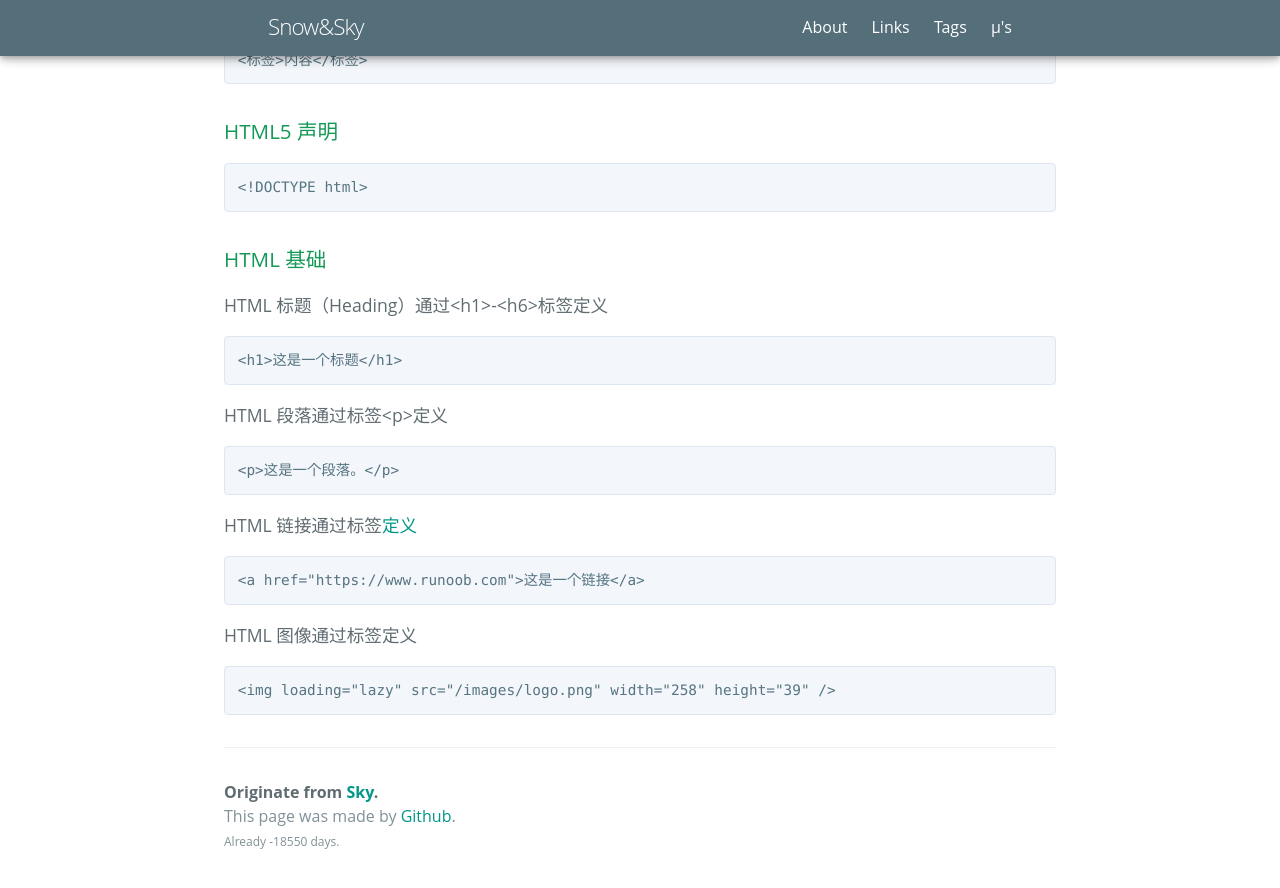
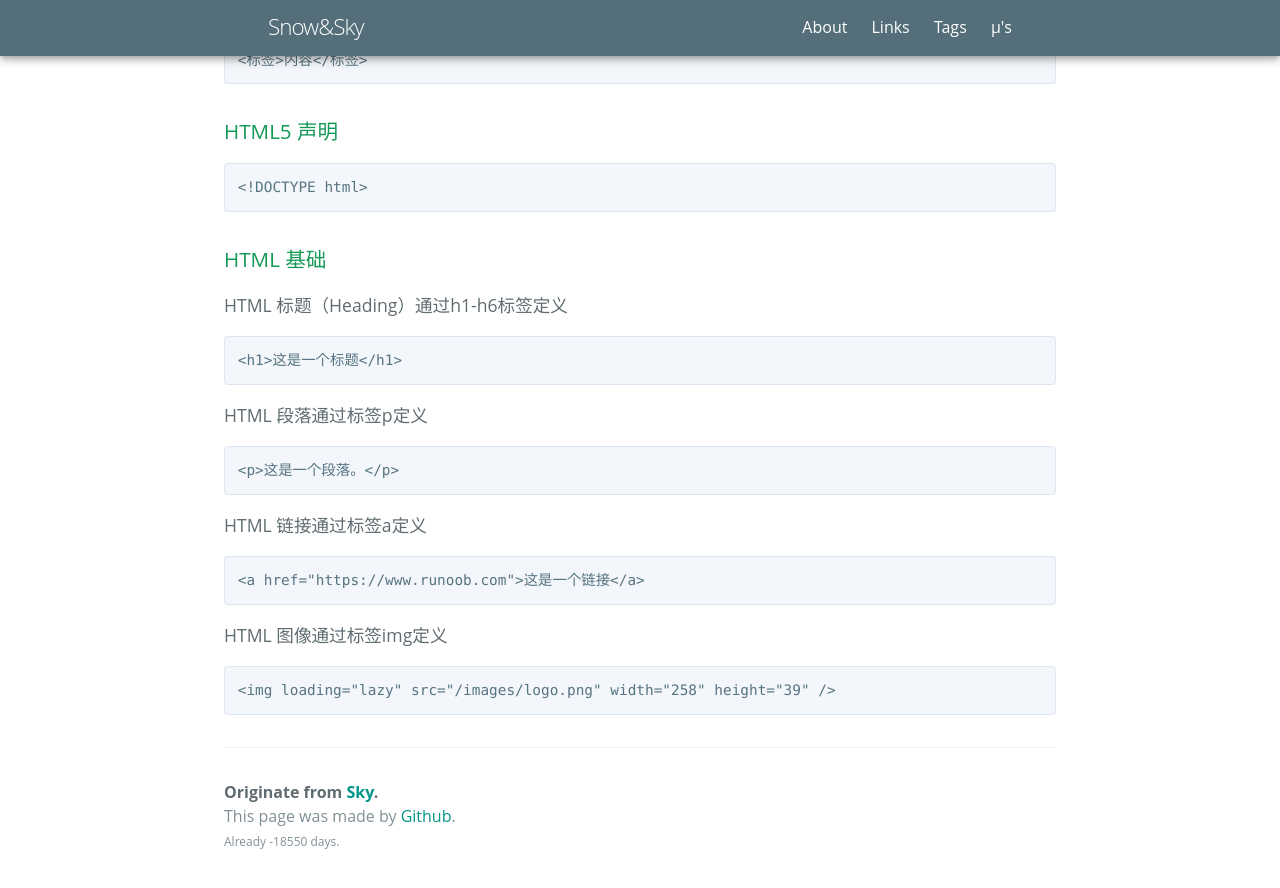
Before and after one commit to NishikinoSky/NishikinoSky.github.io, a Jekyll site: the page built from _posts/2021-5-5-HTML.md, in a window 1280 px wide and 900 px high, scrolled down 940 px. Shown: the top 888 px of the window. Built offline with Jekyll 4.4.1, drawn with Linux system fonts in a browser that asks for light colours; some web fonts are replaced.

Commit message:
Update 2021-5-5-HTML.md

```diff
--- a/_posts/2021-5-5-HTML.md
+++ b/_posts/2021-5-5-HTML.md
@@ -23,18 +23,18 @@ stickie: false
 
 ### HTML 基础
 
-HTML 标题（Heading）通过<h1>-<h6>标签定义
+HTML 标题（Heading）通过h1-h6标签定义
 
     <h1>这是一个标题</h1>
 
-HTML 段落通过标签<p>定义
+HTML 段落通过标签p定义
 
     <p>这是一个段落。</p>
 
-HTML 链接通过标签<a>定义
+HTML 链接通过标签a定义
 
     <a href="https://www.runoob.com">这是一个链接</a>
 
-HTML 图像通过标签<img>定义
+HTML 图像通过标签img定义
 
     <img loading="lazy" src="/images/logo.png" width="258" height="39" />
```
